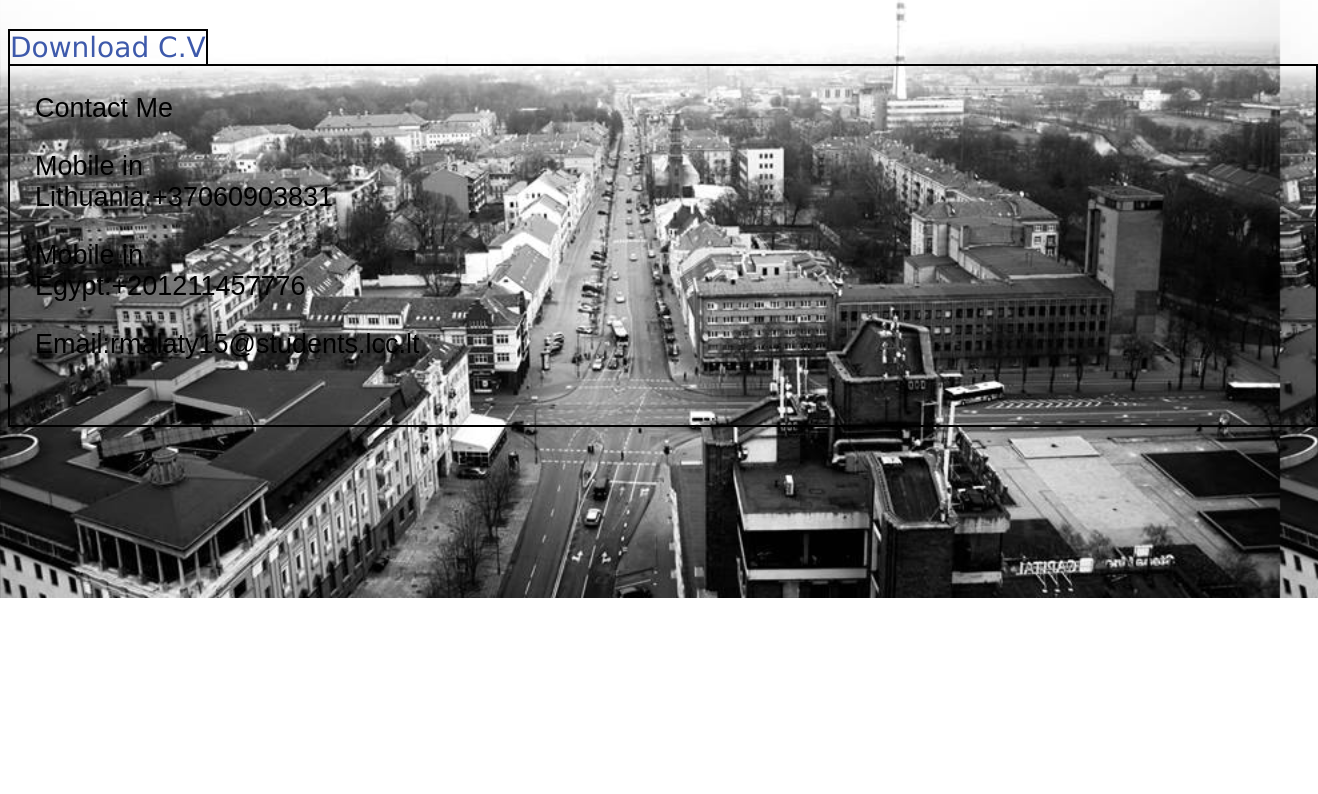
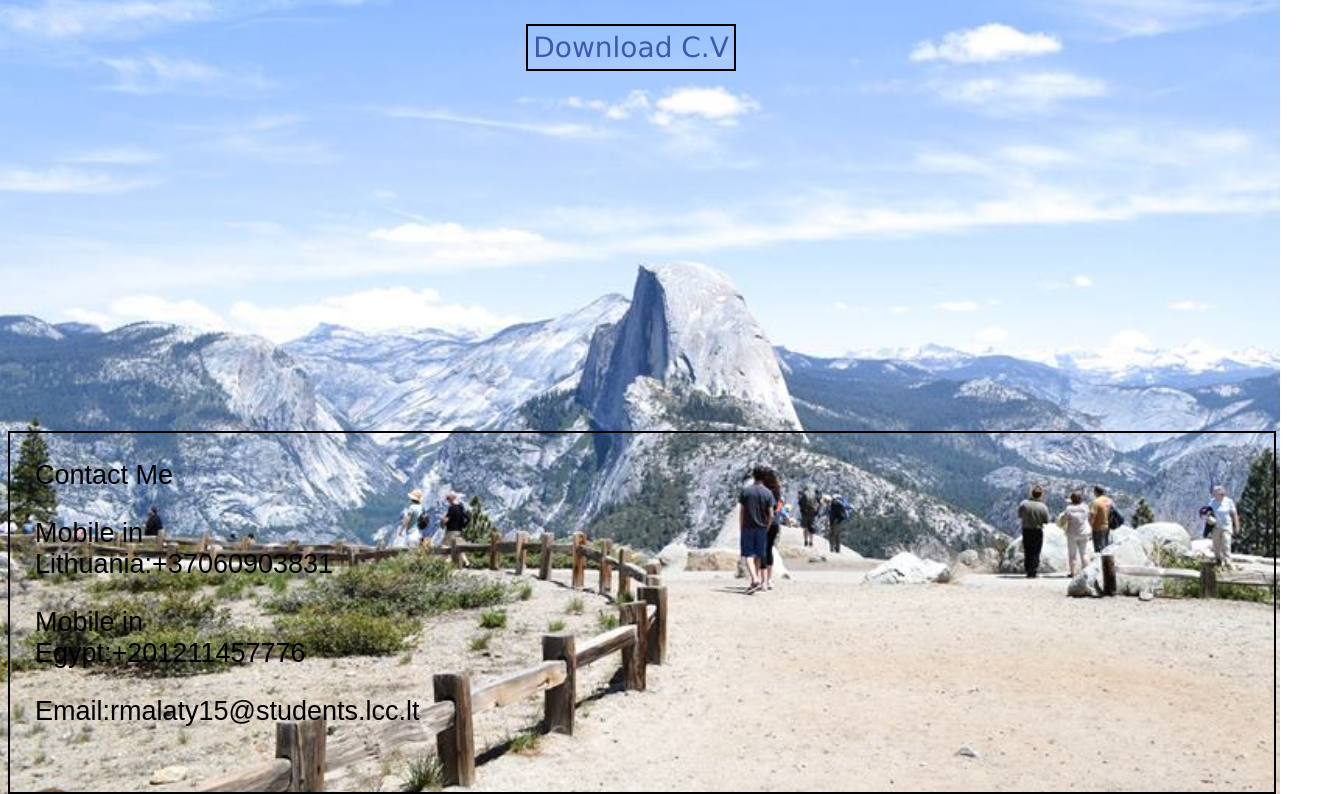
Before and after one commit to rafeekmalaty/rafeekmalaty.github.io, a plain HTML site: page CV.html in a window 1280 px wide. Shown: the part 202-996 px from the top of the page, 1318 px wide, since content can reach past the window. Before the commit the page ends 800 px from the top, so only its background shows below. Drawn offline with Linux system fonts and the light colour scheme.

Commit message:
Add files via upload

```diff
--- a/CV.html
+++ b/CV.html
@@ -3,7 +3,6 @@
 	<head>
 		<link type="text/css" rel="stylesheet" href="style.css" />
 		<script src="Javascript.js"></script>
-		<title>Rafeek Malaty</title>
 	</head>
 	<body>
 		<div id="header">
@@ -15,10 +14,10 @@
 			<a href="Pictures.html"><p id="menu">Pictures</p></a>
 		</div>
 		<div id="cv">
-		<a id="cvbutton" href="RAFEEK-CV-2.pdf">Download C.V</a>
+		<a id="cvbutton" style="" href="RAFEEK-CV-2.pdf">Download C.V</a>
 		</div>
 
-	<div id="content">
+		<div id="content">
 				<p>Contact Me</p>
 				<p>Mobile in Lithuania:+37060903831</p>
 				<p>Mobile in Egypt:+201211457776</p>
--- a/style.css
+++ b/style.css
@@ -1,12 +1,11 @@
 /*style.css*/
 body {
-    background-image: url(pic3.jpg);
+    background-image: url(pic5.jpg);
 	backgroun-repeat: no-repeat;
 	background-size:cover;
-}
-body{
 	border:0px solid black;
 }
+
 #maincontent{
 	width: 60%;
 	float: left;
@@ -19,7 +18,7 @@ body{
 	font-size:28px;
 	border:solid 2px;
 	padding-left:25px;
-	padding-right:965px;
+	padding-right:73%;;
 	padding-bottom:3%;
 }
 
@@ -88,13 +87,13 @@ ul {
 	margin-left:100px;
 }
 
-
 #myphoto{
 	width:80%;
 	margin-left:120px;
 	float:left;
 	padding-bottom:10px;
 }
+
 h2{
 	font-size:29px;
 	font-family:Bastion;
@@ -109,32 +108,44 @@ p{
 	font-family:Arial;
 	border-top:2px;
 }
+
 #aboutImg{
 	float:right;
 	height: 250px;
 	border-top:25px;
 }
+
 #abouttext{
 	border:100px;
 }
+
 #cv{
 	border-left:250px;
+	border-bottom:50px;
+	height:400px;
 }
 
-#cvbutton{
+#cvbutton{border:0px solid black;
 	text-decoration: none;
 	color: #3D59AB;
 	font-family: Verdana, sans-serif;
 	font-size:28px;
 	border:2px solid black;
-
+	margin-left:41%;
+	padding:5px
 
 }
+
 span {
 	font-weight: bold;
 	font-size: 28px;
 	color: #ffffff;
 }
+
 dt{
 	font-size:32px;
 }
+
+#pictures{
+margin-left:12%;
+}
```
Also changed, not shown: Pictures.html (+0 -1 lines), about page.html (+1 -1 lines), index.html (+1 -2 lines).
